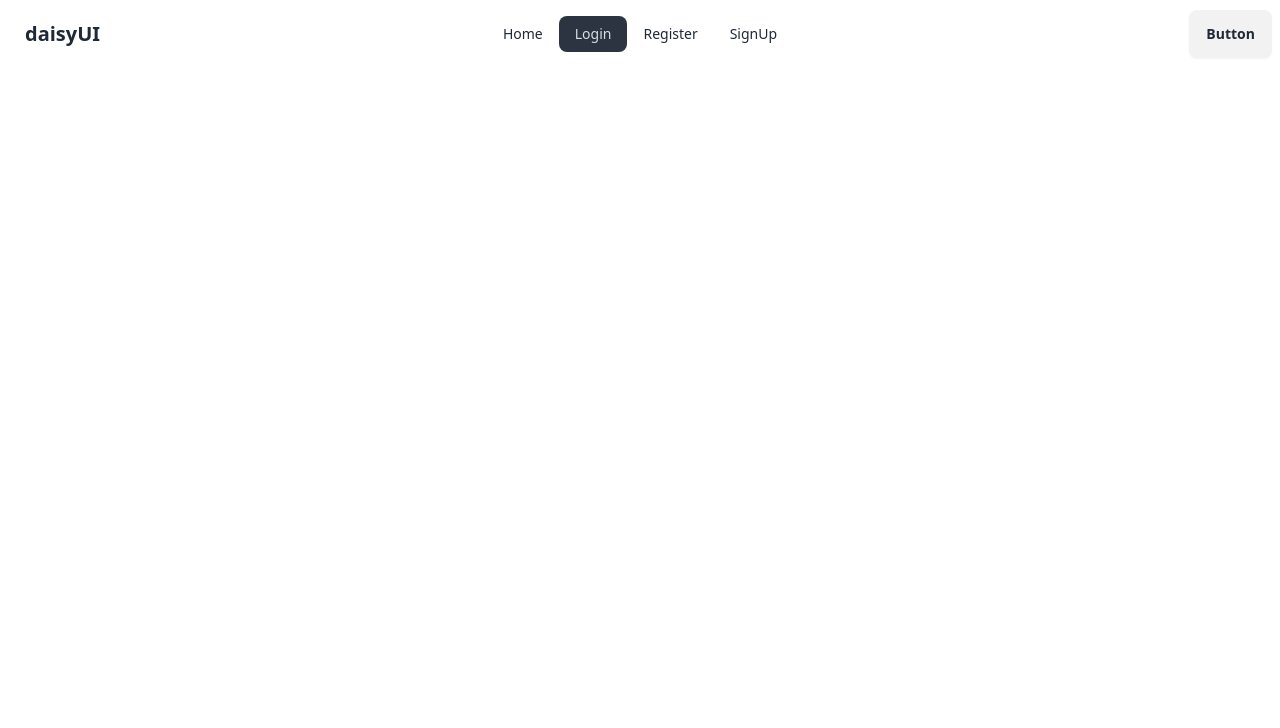
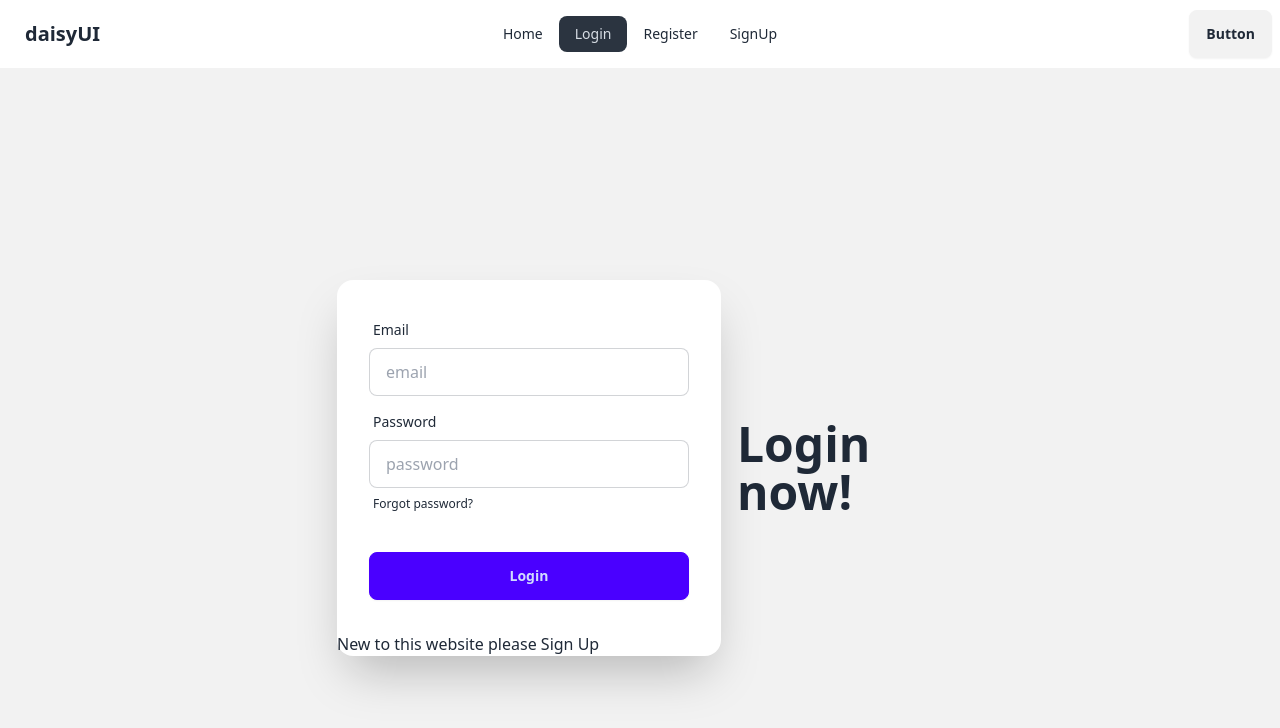
Before and after one commit to jaky-sheikh/email-password-auth, a React (Vite) app: page /login in a window 1280 px wide. Shown: the top 728 px of the page. Built offline with nearby package versions, Linux system fonts and the light colour scheme.

Commit message:
login form functionality

```diff
--- a/src/components/Login/Login.jsx
+++ b/src/components/Login/Login.jsx
@@ -1,8 +1,71 @@
+import { signInWithEmailAndPassword } from "firebase/auth";
+import { auth } from "../../firebase.init";
+import { useState } from "react";
+import { Link } from "react-router-dom";
 
 const Login = () => {
+
+    const [success, setSuccess] = useState(false);
+    const [loginError, setLoginError] = useState('');
+
+    const handleLogin = e => {
+        e.preventDefault();
+        const email = e.target.email.value;
+        const password = e.target.password.value;
+        console.log(email, password);
+
+        // reset status
+        setSuccess(false);
+        setLoginError('');
+
+        // login user
+        signInWithEmailAndPassword(auth, email, password)
+            .then(result => {
+                console.log(result.user);
+                setSuccess(true);
+            })
+            .catch(error => {
+                console.log('Error', error.message);
+                setLoginError(error.message);
+            })
+    }
+
     return (
-        <div>
-
+        <div className="hero bg-base-200 min-h-screen">
+            <div className="hero-content flex-col lg:flex-row-reverse">
+                <div className="text-center lg:text-left">
+                    <h1 className="text-5xl font-bold">Login now!</h1>
+                </div>
+                <div className="card bg-base-100 w-full max-w-sm shrink-0 shadow-2xl">
+                    <form onSubmit={handleLogin} className="card-body">
+                        <div className="form-control">
+                            <label className="label">
+                                <span className="label-text">Email</span>
+                            </label>
+                            <input type="email" name="email" placeholder="email" className="input input-bordered" required />
+                        </div>
+                        <div className="form-control">
+                            <label className="label">
+                                <span className="label-text">Password</span>
+                            </label>
+                            <input type="password" name="password" placeholder="password" className="input input-bordered" required />
+                            <label className="label">
+                                <a href="#" className="label-text-alt link link-hover">Forgot password?</a>
+                            </label>
+                        </div>
+                        <div className="form-control mt-6">
+                            <button className="btn btn-primary">Login</button>
+                        </div>
+                    </form>
+                    {
+                        success && <p className="text-green-600">Login Successful</p>
+                    }
+                    {
+                        loginError && <p className="text-red-600">{loginError}</p>
+                    }
+                    <p>New to this website please <Link to="/signUp">Sign Up</Link></p>
+                </div>
+            </div>
         </div>
     );
 };
--- a/src/components/SignUp/SignUp.jsx
+++ b/src/components/SignUp/SignUp.jsx
@@ -2,6 +2,7 @@
 import { auth } from "../../firebase.init";
 import { useState } from "react";
 import { FaEye, FaEyeSlash } from "react-icons/fa";
+import { Link } from "react-router-dom";
 
 const SignUp = () => {
 
@@ -97,6 +98,7 @@
             {
                 success && <p className="text-green-600">Sign up is successful</p>
             }
+            <p>Already have an account? Please <Link to="/login">Login</Link></p>
         </div>
 
     );
```
